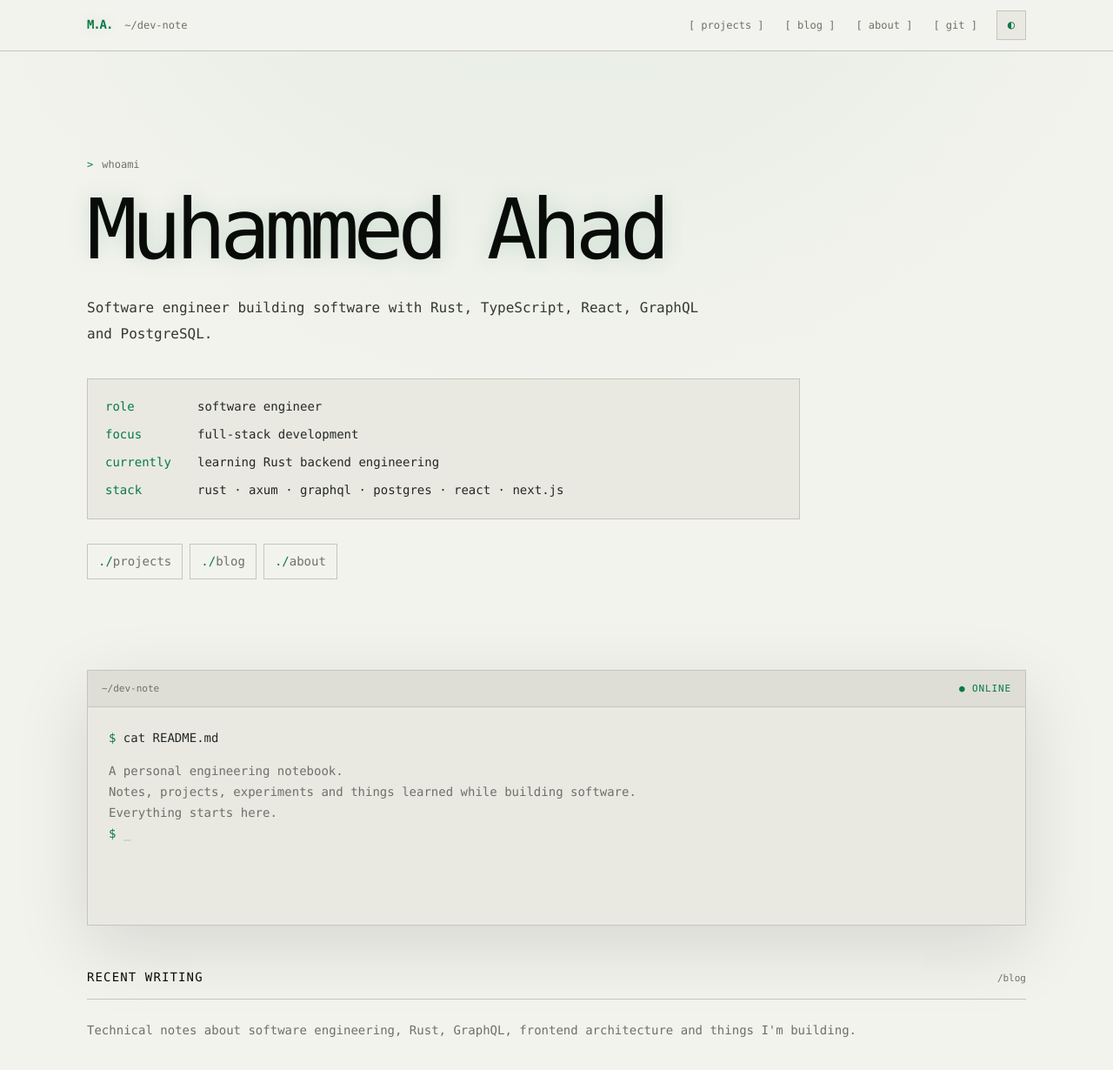
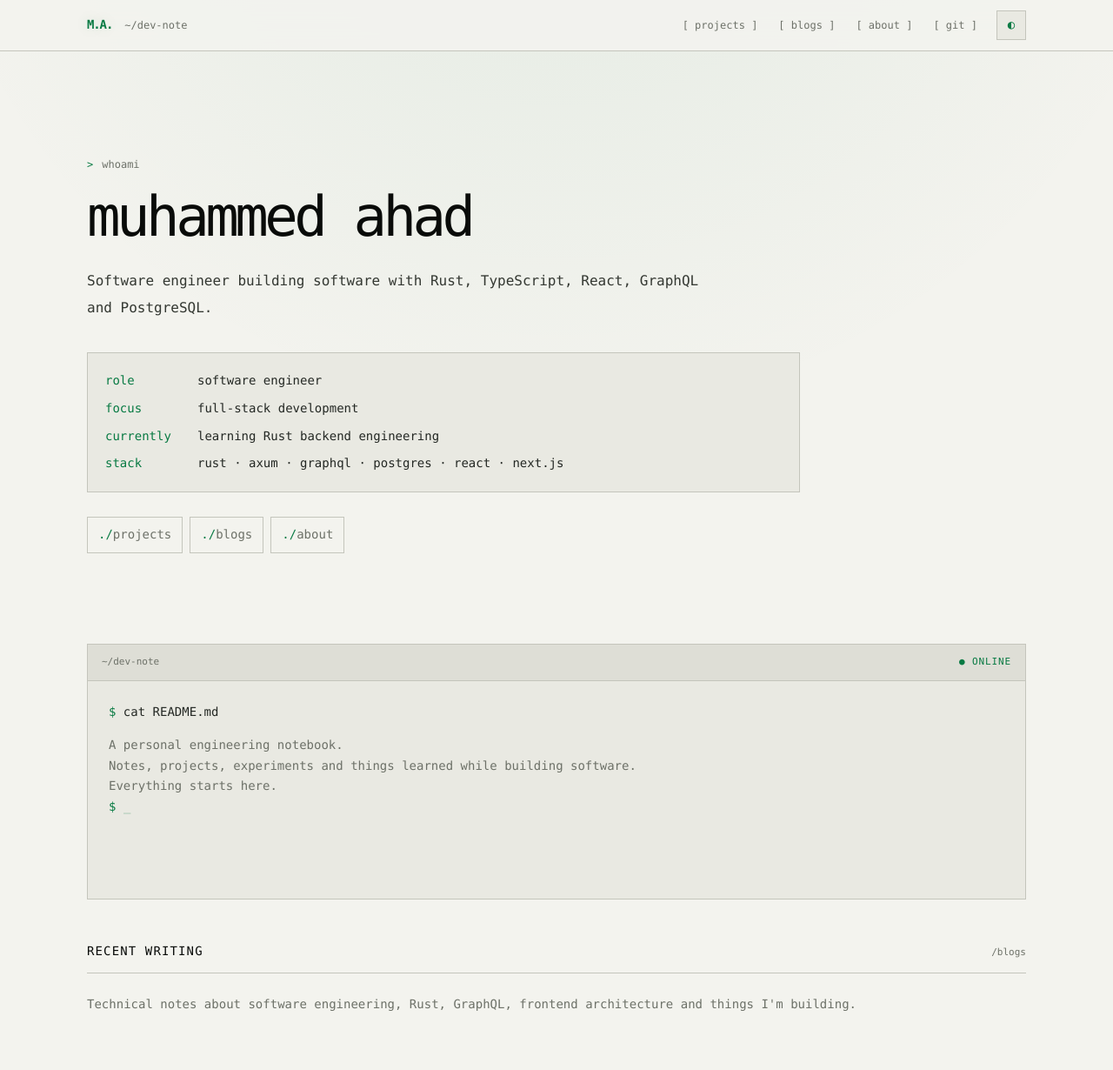
Before and after one commit to maaahad/dev-note, a Next.js app: page / in a window 1280 px wide. Shown: the top 1230 px of the page at 87% size. Built offline with nearby package versions, Linux system fonts and the light colour scheme.

Commit message:
some cleaning up of homepage

```diff
--- a/src/app/globals.css
+++ b/src/app/globals.css
@@ -288,15 +288,15 @@ button {
 
   color: var(--fg-max);
 
-  font-size: clamp(2.8rem, 8vw, 6rem);
+  font-size: clamp(2rem, 6vw, 4rem);
 
-  font-weight: 500;
+  font-weight: 400;
 
   letter-spacing: -0.07em;
 
   line-height: 0.95;
 
-  text-shadow: 0 0 25px var(--green-glow);
+  /* text-shadow: 0 0 25px var(--green-glow); */
 }
 
 .home-subtitle {
@@ -387,9 +387,9 @@ button {
 
   background: var(--panel);
 
-  box-shadow:
-    0 25px 80px rgba(0, 0, 0, 0.12),
-    inset 0 1px 0 rgba(255, 255, 255, 0.025);
+  /* box-shadow: */
+  /*   0 25px 80px rgba(0, 0, 0, 0.12), */
+  /*   inset 0 1px 0 rgba(255, 255, 255, 0.025); */
 }
 
 .terminal-header {
--- a/src/app/page.tsx
+++ b/src/app/page.tsx
@@ -9,7 +9,7 @@ export default function HomePage() {
           <span>whoami</span>
         </div>
 
-        <h1 className="home-title">Muhammed Ahad</h1>
+        <h1 className="home-title">muhammed ahad</h1>
 
         <p className="home-subtitle">
           Software engineer building software with Rust, TypeScript, React,
@@ -47,8 +47,8 @@ export default function HomePage() {
             projects
           </Link>
 
-          <Link href="/blog" className="home-action">
-            blog
+          <Link href="/blogs" className="home-action">
+            blogs
           </Link>
 
           <Link href="/about" className="home-action">
@@ -88,7 +88,7 @@ export default function HomePage() {
         <div className="section-heading">
           <h2 className="section-title">Recent writing</h2>
 
-          <span className="section-index">/blog</span>
+          <span className="section-index">/blogs</span>
         </div>
 
         <p className="terminal-output">
--- a/src/components/Header.tsx
+++ b/src/components/Header.tsx
@@ -14,7 +14,7 @@ export function Header() {
         <nav className="site-nav" aria-label="Primary navigation">
           <Link href="/projects">[ projects ]</Link>
 
-          <Link href="/blog">[ blog ]</Link>
+          <Link href="/blogs">[ blogs ]</Link>
 
           <Link href="/about">[ about ]</Link>
 
```
Also changed, not shown: src/app/blogs/[slug]/page.tsx (renamed from src/app/blog/[slug]/page.tsx), src/app/blogs/page.tsx (renamed from src/app/blog/page.tsx), src/components/TerminalWindow.tsx (deleted).
